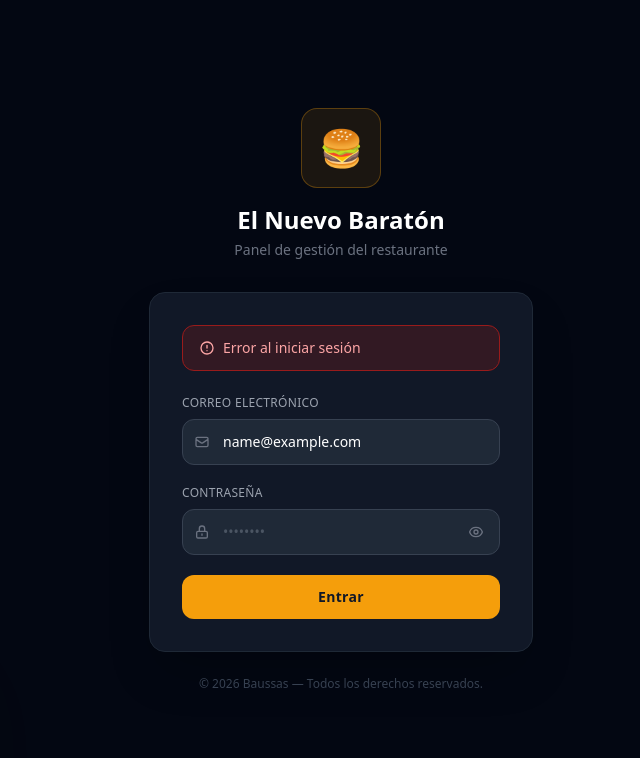
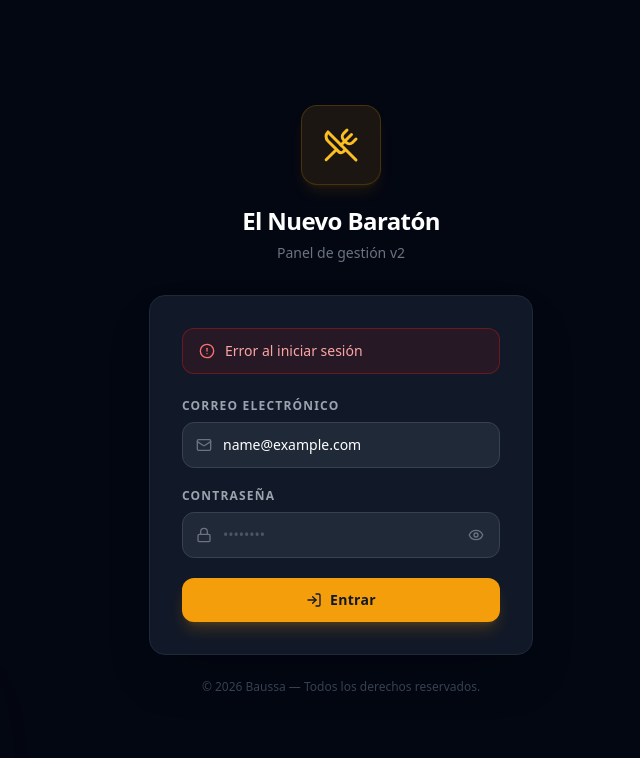
Before and after one commit to Sbaussa/restaurante-frontend, a React (Vite) app: page /login in a window 1280 px wide. Both pictures are taken after typing "name@example.com", "Sample123" into the empty fields and a click on the button "Entrar". Shown: the top 758 px of the page, without its empty margins (299-939 px from the left). Built offline with nearby package versions, Linux system fonts and the light colour scheme; no server answers.

Commit message:
cambios en login, dashb y caja

```diff
--- a/src/components/layout/Layout.jsx
+++ b/src/components/layout/Layout.jsx
@@ -69,7 +69,7 @@ export default function Layout() {
         {(!collapsed || !isDesktop) && (
           <div>
             <h1 className="text-lg font-bold text-amber-400 flex items-center gap-2"><UtensilsCrossed size={18} /> El Nuevo Baratón</h1>
-            <p className="text-xs text-gray-500 mt-0.5">Panel de gestión</p>
+            <p className="text-xs text-gray-500 mt-0.5">Panel de gestión v2</p>
           </div>
         )}
         {isDesktop ? (
--- a/src/pages/DashboardPage.jsx
+++ b/src/pages/DashboardPage.jsx
@@ -7,7 +7,7 @@ import {
 import {
   DollarSign, ShoppingBag, Target, Clock,
   XCircle, Star, Trophy, CreditCard,
-  TrendingUp, TrendingDown,
+  TrendingUp, TrendingDown, Shuffle,
 } from "lucide-react";
 
 const TODAY = new Date(Date.now() - new Date().getTimezoneOffset() * 60000)
@@ -244,6 +244,47 @@ export default function DashboardPage() {
             </div>
           </div>
 
+          {/* Pagos Mixtos */}
+          {(() => {
+            const mixedOrders = stats?.recentOrders?.filter(o => o.paymentMethod === "MIXTO") || [];
+            if (!mixedOrders.length) return null;
+            return (
+              <div className="bg-gray-900 border border-pink-900/40 rounded-xl p-4 md:p-6 mb-6">
+                <div className="flex items-center gap-2 mb-4">
+                  <Shuffle size={15} className="text-pink-400" />
+                  <h3 className="text-sm font-semibold text-pink-400">Pagos Mixtos</h3>
+                  <span className="text-xs text-gray-500 bg-gray-800 px-2 py-0.5 rounded-full">{mixedOrders.length} pedidos</span>
+                </div>
+                <div className="overflow-x-auto">
+                  <table className="w-full text-xs">
+                    <thead>
+                      <tr className="text-gray-500 border-b border-gray-800">
+                        <th className="text-left pb-2 font-medium">Pedido</th>
+                        <th className="text-right pb-2 font-medium">💵 Efectivo</th>
+                        <th className="text-right pb-2 font-medium">📲 Transferencia</th>
+                        <th className="text-right pb-2 font-medium">Total</th>
+                      </tr>
+                    </thead>
+                    <tbody>
+                      {mixedOrders.map((order) => (
+                        <tr key={order.id} className="border-b border-gray-800/50 last:border-0">
+                          <td className="py-2 text-white font-medium">#{order.id}</td>
+                          <td className="py-2 text-right text-green-400 font-medium">
+                            {order.cashGiven ? `$${order.cashGiven.toLocaleString()}` : "—"}
+                          </td>
+                          <td className="py-2 text-right text-blue-400 font-medium">
+                            {order.transferAmount ? `$${order.transferAmount.toLocaleString()}` : "—"}
+                          </td>
+                          <td className="py-2 text-right text-amber-400 font-bold">${order.total.toLocaleString()}</td>
+                        </tr>
+                      ))}
+                    </tbody>
+                  </table>
+                </div>
+              </div>
+            );
+          })()}
+
           {/* Top productos + Categorías + Últimos pedidos */}
           <div className="grid grid-cols-1 lg:grid-cols-3 gap-4">
             <div className="bg-gray-900 border border-gray-800 rounded-xl p-4 md:p-6">
--- a/src/pages/LoginPage.jsx
+++ b/src/pages/LoginPage.jsx
@@ -1,6 +1,7 @@
 import { useState } from "react";
 import { useNavigate } from "react-router-dom";
 import { useAuth } from "../context/AuthContext";
+import { Mail, Lock, Eye, EyeOff, AlertCircle, UtensilsCrossed, LogIn } from "lucide-react";
 
 export default function LoginPage() {
   const { login } = useAuth();
@@ -19,7 +20,6 @@ export default function LoginPage() {
       navigate("/dashboard");
     } catch (err) {
       setError(err.response?.data?.message || "Error al iniciar sesión");
-      // Limpia solo la contraseña, conserva el email
       setForm((prev) => ({ ...prev, password: "" }));
     } finally {
       setLoading(false);
@@ -28,20 +28,23 @@ export default function LoginPage() {
 
   return (
     <div className="min-h-screen bg-gray-950 flex items-center justify-center p-4">
+
       {/* Fondo decorativo */}
       <div className="absolute inset-0 overflow-hidden pointer-events-none">
         <div className="absolute -top-40 -right-40 w-96 h-96 bg-amber-500/5 rounded-full blur-3xl" />
         <div className="absolute -bottom-40 -left-40 w-96 h-96 bg-amber-500/5 rounded-full blur-3xl" />
+        <div className="absolute top-1/2 left-1/2 -translate-x-1/2 -translate-y-1/2 w-[600px] h-[600px] bg-amber-500/3 rounded-full blur-3xl" />
       </div>
 
       <div className="w-full max-w-sm relative">
+
         {/* Header */}
         <div className="text-center mb-8">
-          <div className="inline-flex items-center justify-center w-20 h-20 bg-amber-500/10 border border-amber-500/30 rounded-2xl mb-4">
-            <span className="text-4xl">🍔</span>
+          <div className="inline-flex items-center justify-center w-20 h-20 bg-amber-500/10 border border-amber-500/20 rounded-2xl mb-5 shadow-lg shadow-amber-500/10">
+            <UtensilsCrossed size={36} className="text-amber-400" />
           </div>
-          <h1 className="text-2xl font-bold text-white">El Nuevo Baratón</h1>
-          <p className="text-gray-500 text-sm mt-1">Panel de gestión del restaurante</p>
+          <h1 className="text-2xl font-bold text-white tracking-tight">El Nuevo Baratón</h1>
+          <p className="text-gray-500 text-sm mt-1.5">Panel de gestión v2</p>
         </div>
 
         {/* Card */}
@@ -49,27 +52,22 @@ export default function LoginPage() {
 
           {/* Error */}
           {error && (
-            <div className="flex items-center gap-2 bg-red-900/30 border border-red-800 text-red-300 px-4 py-3 rounded-xl text-sm mb-6">
-              <svg className="w-4 h-4 flex-shrink-0" fill="none" stroke="currentColor" viewBox="0 0 24 24">
-                <path strokeLinecap="round" strokeLinejoin="round" strokeWidth={2}
-                  d="M12 8v4m0 4h.01M21 12a9 9 0 11-18 0 9 9 0 0118 0z" />
-              </svg>
+            <div className="flex items-center gap-2.5 bg-red-900/20 border border-red-800/60 text-red-300 px-4 py-3 rounded-xl text-sm mb-6">
+              <AlertCircle size={16} className="flex-shrink-0 text-red-400" />
               {error}
             </div>
           )}
 
           <form onSubmit={handleSubmit} className="space-y-5">
+
             {/* Email */}
             <div>
-              <label className="block text-xs font-medium text-gray-400 mb-2 uppercase tracking-wide">
+              <label className="block text-xs font-semibold text-gray-400 mb-2 uppercase tracking-widest">
                 Correo electrónico
               </label>
               <div className="relative">
-                <div className="absolute left-3 top-1/2 -translate-y-1/2 text-gray-500">
-                  <svg className="w-4 h-4" fill="none" stroke="currentColor" viewBox="0 0 24 24">
-                    <path strokeLinecap="round" strokeLinejoin="round" strokeWidth={2}
-                      d="M3 8l7.89 5.26a2 2 0 002.22 0L21 8M5 19h14a2 2 0 002-2V7a2 2 0 00-2-2H5a2 2 0 00-2 2v10a2 2 0 002 2z" />
-                  </svg>
+                <div className="absolute left-3.5 top-1/2 -translate-y-1/2 text-gray-500 pointer-events-none">
+                  <Mail size={16} />
                 </div>
                 <input
                   type="email"
@@ -84,15 +82,12 @@ export default function LoginPage() {
 
             {/* Contraseña */}
             <div>
-              <label className="block text-xs font-medium text-gray-400 mb-2 uppercase tracking-wide">
+              <label className="block text-xs font-semibold text-gray-400 mb-2 uppercase tracking-widest">
                 Contraseña
               </label>
               <div className="relative">
-                <div className="absolute left-3 top-1/2 -translate-y-1/2 text-gray-500">
-                  <svg className="w-4 h-4" fill="none" stroke="currentColor" viewBox="0 0 24 24">
-                    <path strokeLinecap="round" strokeLinejoin="round" strokeWidth={2}
-                      d="M12 15v2m-6 4h12a2 2 0 002-2v-6a2 2 0 00-2-2H6a2 2 0 00-2 2v6a2 2 0 002 2zm10-10V7a4 4 0 00-8 0v4h8z" />
-                  </svg>
+                <div className="absolute left-3.5 top-1/2 -translate-y-1/2 text-gray-500 pointer-events-none">
+                  <Lock size={16} />
                 </div>
                 <input
                   type={showPassword ? "text" : "password"}
@@ -102,26 +97,13 @@ export default function LoginPage() {
                   required
                   className="w-full bg-gray-800 border border-gray-700 rounded-xl pl-10 pr-12 py-3 text-white text-sm placeholder-gray-600 focus:outline-none focus:border-amber-500 focus:ring-1 focus:ring-amber-500/30 transition-all"
                 />
-                {/* Botón ver/ocultar contraseña */}
                 <button
                   type="button"
                   onClick={() => setShowPassword((v) => !v)}
-                  className="absolute right-3 top-1/2 -translate-y-1/2 text-gray-500 hover:text-amber-400 transition-colors p-1"
+                  className="absolute right-3 top-1/2 -translate-y-1/2 text-gray-500 hover:text-amber-400 transition-colors p-1 rounded-lg hover:bg-amber-500/10"
                   tabIndex={-1}
                 >
-                  {showPassword ? (
-                    <svg className="w-4 h-4" fill="none" stroke="currentColor" viewBox="0 0 24 24">
-                      <path strokeLinecap="round" strokeLinejoin="round" strokeWidth={2}
-                        d="M13.875 18.825A10.05 10.05 0 0112 19c-4.478 0-8.268-2.943-9.543-7a9.97 9.97 0 011.563-3.029m5.858.908a3 3 0 114.243 4.243M9.878 9.878l4.242 4.242M9.88 9.88l-3.29-3.29m7.532 7.532l3.29 3.29M3 3l3.59 3.59m0 0A9.953 9.953 0 0112 5c4.478 0 8.268 2.943 9.543 7a10.025 10.025 0 01-4.132 5.411m0 0L21 21" />
-                    </svg>
-                  ) : (
-                    <svg className="w-4 h-4" fill="none" stroke="currentColor" viewBox="0 0 24 24">
-                      <path strokeLinecap="round" strokeLinejoin="round" strokeWidth={2}
-                        d="M15 12a3 3 0 11-6 0 3 3 0 016 0z" />
-                      <path strokeLinecap="round" strokeLinejoin="round" strokeWidth={2}
-                        d="M2.458 12C3.732 7.943 7.523 5 12 5c4.478 0 8.268 2.943 9.542 7-1.274 4.057-5.064 7-9.542 7-4.477 0-8.268-2.943-9.542-7z" />
-                    </svg>
-                  )}
+                  {showPassword ? <EyeOff size={16} /> : <Eye size={16} />}
                 </button>
               </div>
             </div>
@@ -130,7 +112,7 @@ export default function LoginPage() {
             <button
               type="submit"
               disabled={loading}
-              className="w-full bg-amber-500 hover:bg-amber-400 disabled:opacity-50 text-gray-900 font-bold py-3 rounded-xl transition-all text-sm tracking-wide mt-2 flex items-center justify-center gap-2"
+              className="w-full bg-amber-500 hover:bg-amber-400 disabled:opacity-50 text-gray-900 font-bold py-3 rounded-xl transition-all text-sm tracking-wide mt-2 flex items-center justify-center gap-2 shadow-lg shadow-amber-500/20 active:scale-[.98]"
             >
               {loading ? (
                 <>
@@ -140,13 +122,18 @@ export default function LoginPage() {
                   </svg>
                   Entrando...
                 </>
-              ) : "Entrar"}
+              ) : (
+                <>
+                  <LogIn size={16} />
+                  Entrar
+                </>
+              )}
             </button>
           </form>
         </div>
 
         <p className="text-center text-gray-700 text-xs mt-6">
-          © 2026 Baussas — Todos los derechos reservados.
+          © 2026 Baussa — Todos los derechos reservados.
         </p>
       </div>
     </div>
```
Also changed, not shown: src/pages/CashRegisterPage.jsx (+61 -1 lines).
